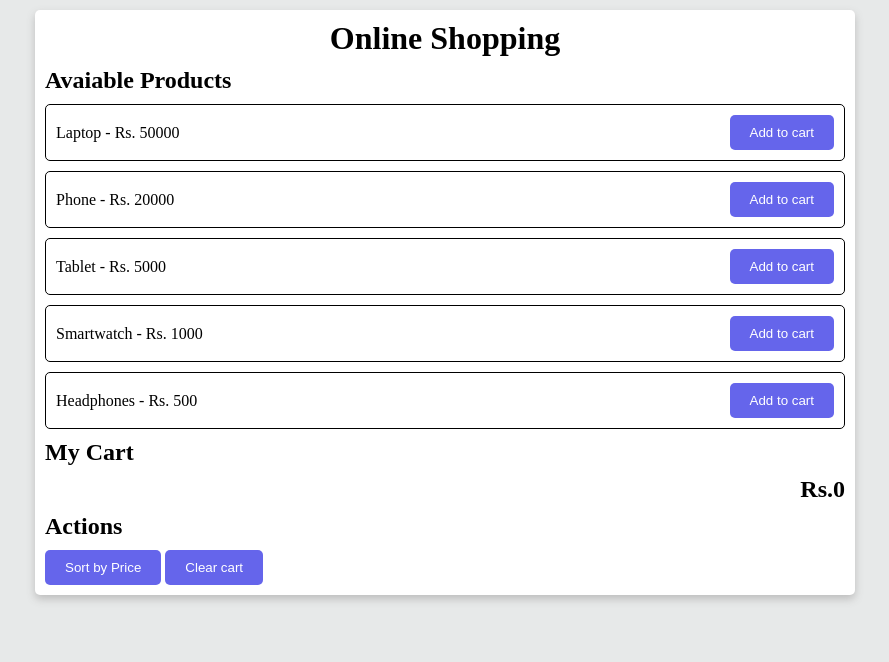
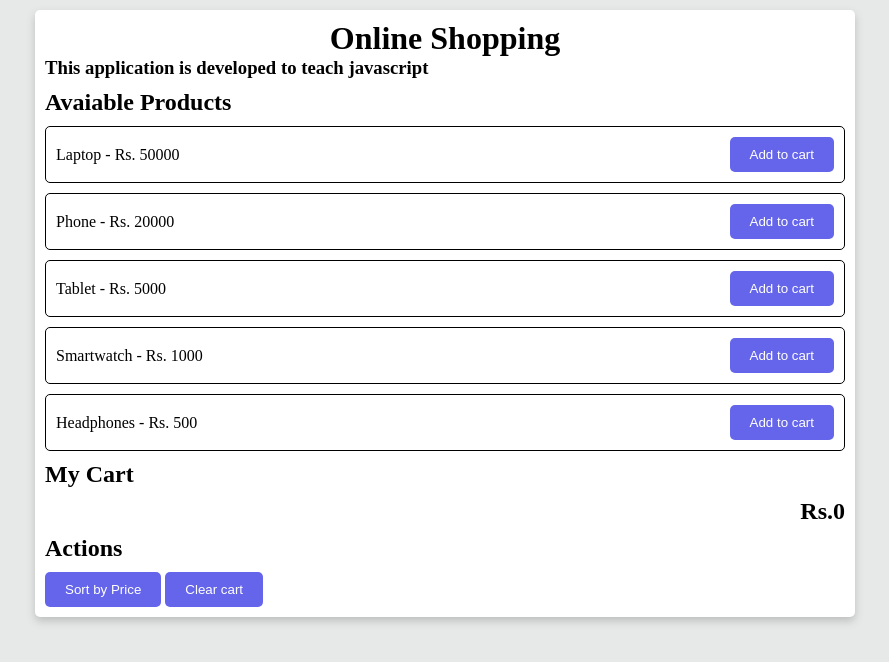
Before and after one commit to suresh-techs-youtube-channel/online-shopping-app, a plain HTML site: page index.html in a window 1280 px wide. Shown: the whole page, without its empty margins (195-1084 px from the left). Drawn offline with Linux system fonts and the light colour scheme.

Commit message:
updated subtitle

```diff
--- a/index.html
+++ b/index.html
@@ -63,6 +63,7 @@
   <body>
     <div class="online-shooping-container">
       <h1>Online Shopping</h1>
+      <h3>This application is developed to teach javascript</h3>
       <p id="feedback"></p>
       <h2>Avaiable Products</h2>
       <div id="productsContainer">
```
